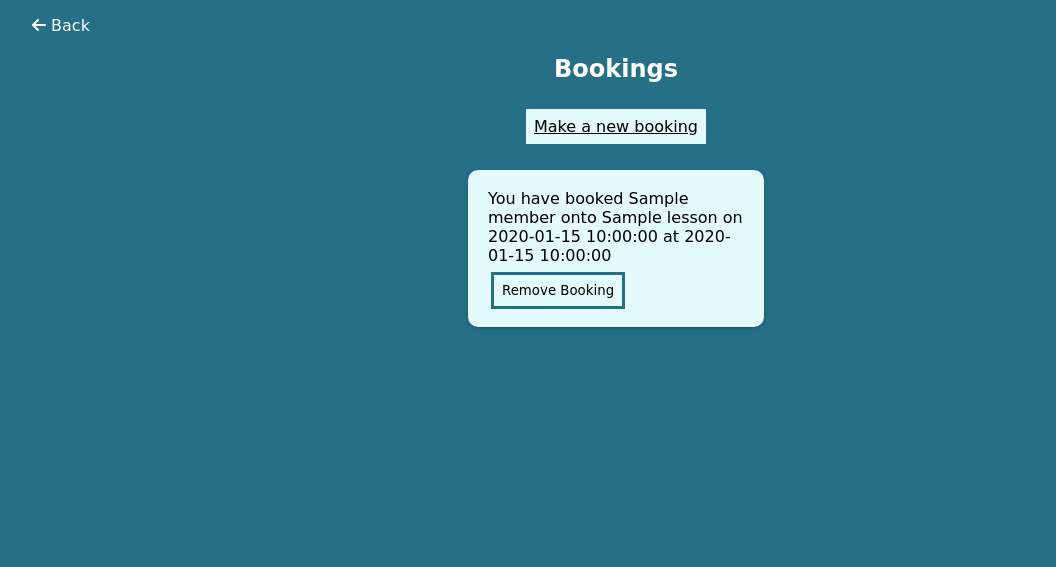
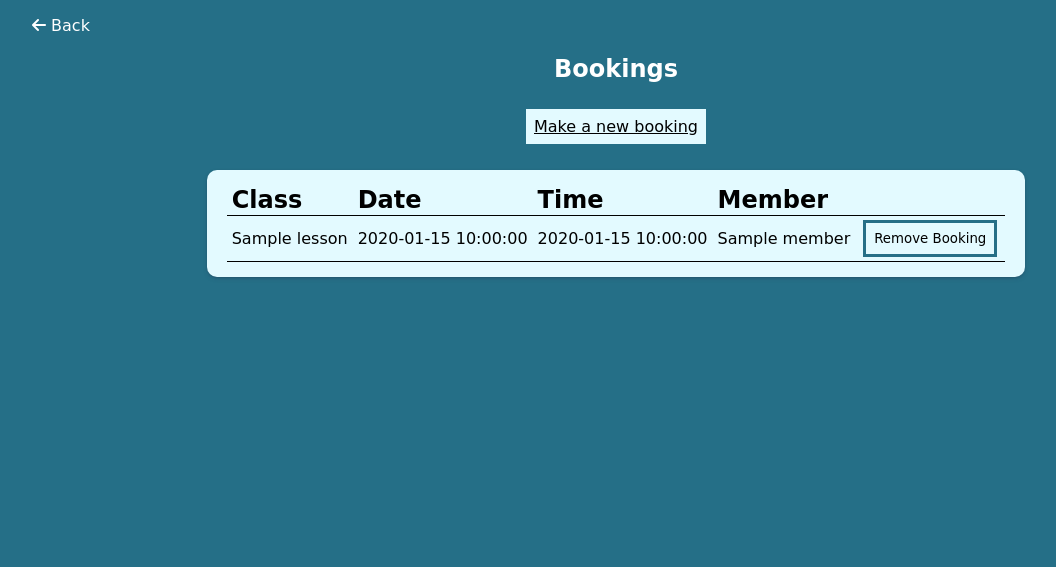
Before and after one commit to HelenLangers/CC_Gym_App_Project, a Flask app: page /bookings in a window 1280 px wide. Shown: the part 136-703 px from the top of the page, without its empty margins (24-1080 px from the left). Run offline with Flask 2, Linux system fonts and the light colour scheme; a database or web service that is not in the repository returns one stand-in record (values such as "Sample title"); some libraries are stand-ins or nearby versions; some web fonts are replaced.

Commit message:
made bookings page into table and styled

```diff
--- a/static/forms.css
+++ b/static/forms.css
@@ -9,3 +9,40 @@
     justify-content: flex-end;
     gap: 0.5rem;
 }
+
+.bookings-table {
+    display: flex;
+    flex-direction: column;
+    justify-content: space-around;
+    padding: 15px 20px;
+    border-radius: 10px;
+    margin: 20px 10px;
+    background-color: #E3FAFF;
+    box-shadow: rgb(50 50 93 / 25%) 0px 2px 5px -1px, rgb(0 0 0 / 30%) 0px 1px 3px -1px;
+}
+
+table {
+    border-collapse: collapse;
+    table-layout: auto;
+    width: 100%;
+}
+
+th {
+    padding-right: 5px;
+    padding-left: 5px;
+}
+
+td {
+    padding-right: 5px;
+    padding-left: 5px;
+}
+
+.row-divider {
+    border: solid;
+    border-width: 1px 0;
+}
+
+.table-column-name {
+    font-size: 1.5rem;
+    text-align: left;
+}
--- a/static/style.css
+++ b/static/style.css
@@ -104,7 +104,7 @@ main {
     margin: 20px 10px;
     background-color: #E3FAFF;
     box-shadow: rgb(50 50 93 / 25%) 0px 2px 5px -1px, rgb(0 0 0 / 30%) 0px 1px 3px -1px;
-    width: 20vw
+    width: 20vw;
 }
 
 .lesson-blocks h3 {
--- a/templates/bookings/bookings.html
+++ b/templates/bookings/bookings.html
@@ -11,17 +11,27 @@
     </div>
 </section>
 <section class="lesson-list">
-    {% for booking in booking_list %}
-        <div class="lesson-blocks">
-            <p>You have booked {{ booking.member.name }} onto {{ booking.lesson.title }} on {{ booking.lesson.date }} at {{ booking.lesson.time }}
-            </p>
-            <form action="/bookings/{{ booking.id }}/delete" method="POST">
-                <input class="button" type="submit" value="Remove Booking" />
-            </form>
-        </div>
-    {% endfor %}
+    <div class="bookings-table">
+        <table>
+            <tr>
+                <th class="table-column-name">Class</th>
+                <th class="table-column-name">Date</th>
+                <th class="table-column-name">Time</th>
+                <th class="table-column-name">Member</th>
+                <th></th>
+            </tr>
+            {% for booking in booking_list %}
+            <tr class="row-divider">
+                <td>{{booking.lesson.title}}</td>
+                <td>{{booking.lesson.date}}</td>
+                <td>{{booking.lesson.time}}</td>
+                <td>{{booking.member.name}}</td>
+                <td><form action="/bookings/{{ booking.id }}/delete" method="POST">
+                    <input class="button" type="submit" value="Remove Booking" />
+                </form></td>
+            </tr>
+            {% endfor %}
+        </table>
+    </div>
 </section>
-
-
-
 {% endblock %}
```
